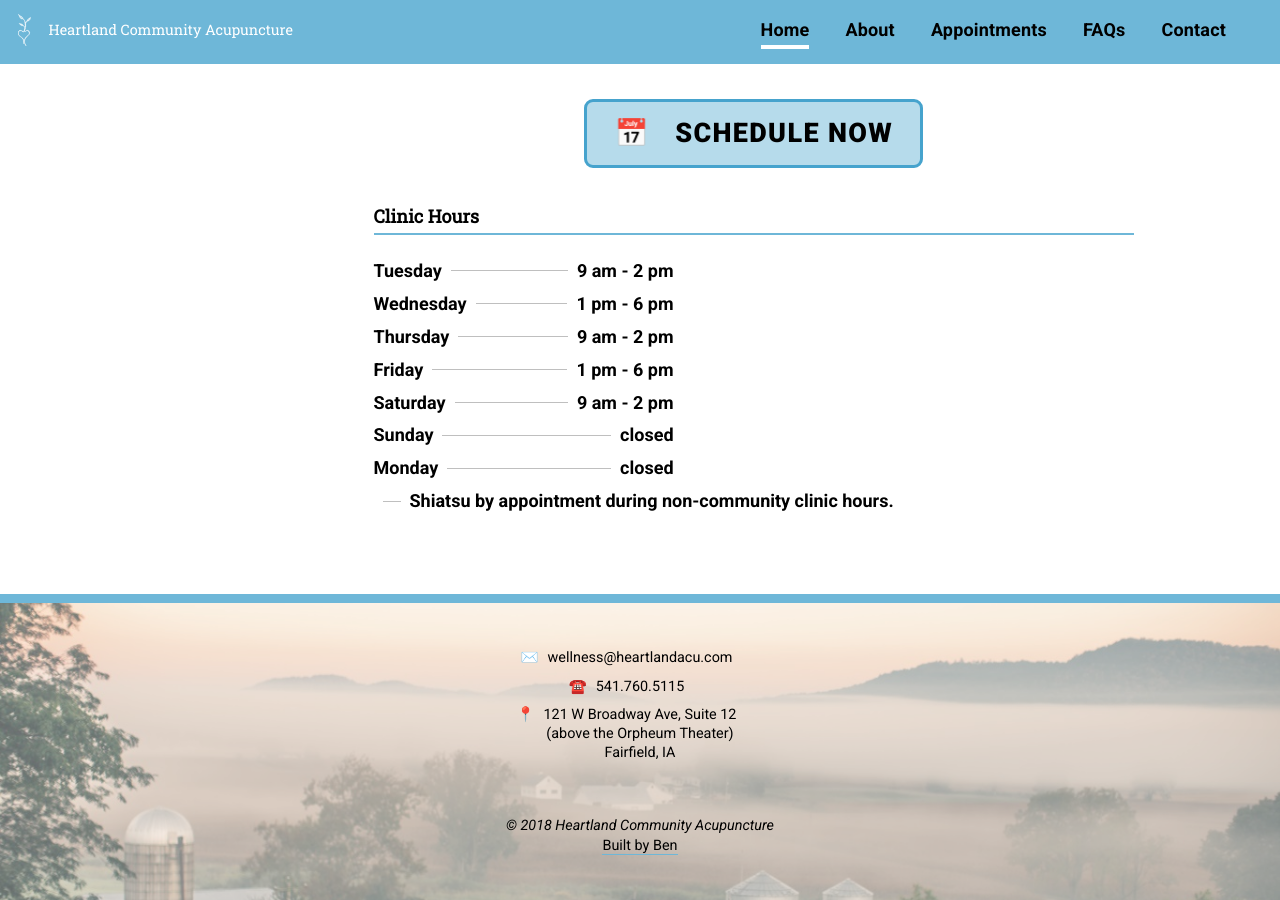
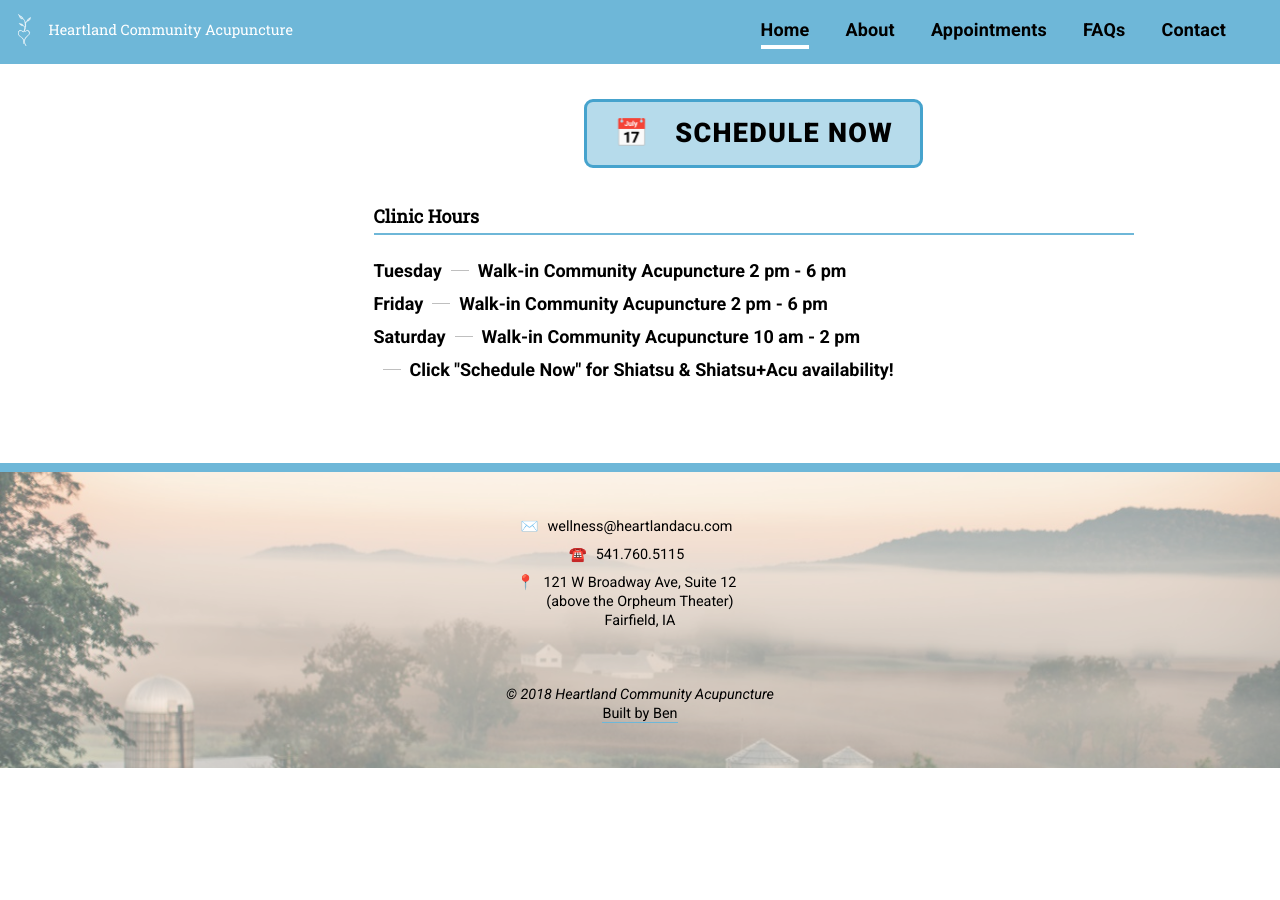
Before and after one commit to alwaysblank/heartlandacu, a Jekyll site: the page built from index.md, in a window 1280 px wide and 900 px high, scrolled down 1291 px. Built offline with Jekyll 4.4.1, drawn with Linux system fonts in a browser that asks for light colours; a script that is not in the unit is left out; after the commit the page ends 2059 px from its top, so only the background shows below that.

Commit message:
Update Settings “site”

```diff
--- a/_data/settings/site.yml
+++ b/_data/settings/site.yml
@@ -1,8 +1,8 @@
 title: Heartland Community Acupuncture
 description: >-
-  Heartland Community Acupuncture provides affordable acupuncture in a safe  and
-  nurturing atmosphere. Licensed Acupuncturist Mara Bateman uses gentle
-  acupuncture techniques to relax the body and promote healing.
+  Heartland Community Acupuncture provides affordable acupuncture and massage in
+  a safe  and nurturing atmosphere. Licensed Acupuncturist Mara Bateman uses
+  gentle  acupuncture techniques to release tension and promote healing.
 paymessage: Pay what you can; everyone is welcome.
 footer_image: /assets/images/uploads/farm-with-mist.jpg
 email: wellness@heartlandacu.com
@@ -16,28 +16,18 @@
 schedule: 'https://www.schedulicity.com/scheduling/HCA5AW'
 hours:
   - day: Tuesday
-    note: ''
+    note: Walk-in Community Acupuncture
+    times:
+      - close: '18'
+        open: '14'
+  - day: Friday
+    note: Walk-in Community Acupuncture
+    times:
+      - close: '18'
+        open: '14'
+  - day: Saturday
+    note: Walk-in Community Acupuncture
     times:
       - close: '14'
-        open: 09
-  - day: Wednesday
-    times:
-      - close: '18'
-        open: '13'
-  - day: Thursday
-    times:
-      - close: '14'
-        open: 09
-  - day: Friday
-    times:
-      - close: '18'
-        open: '13'
-  - day: Saturday
-    times:
-      - close: '14'
-        open: 09
-  - day: Sunday
-    note: closed
-  - day: Monday
-    note: closed
-  - note: Shiatsu by appointment during non-community clinic hours.
+        open: '10'
+  - note: Click "Schedule Now" for Shiatsu & Shiatsu+Acu availability!
```
